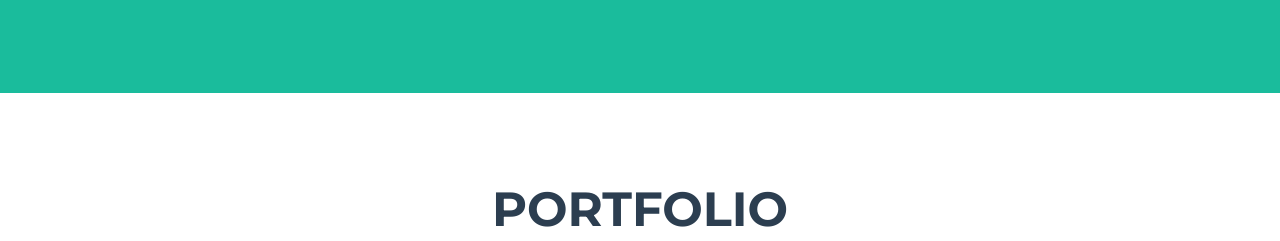
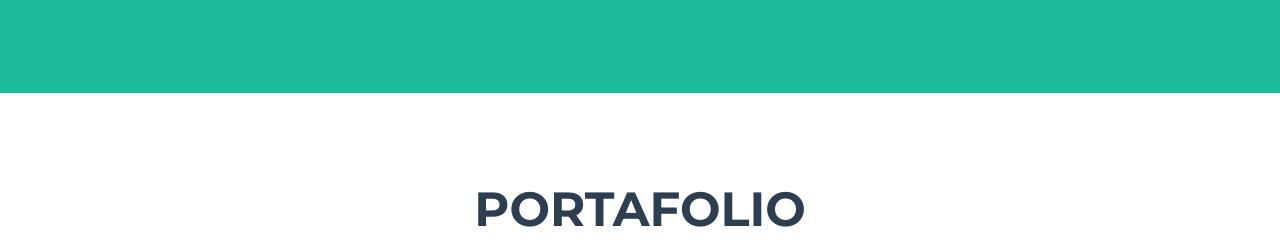
Before and after one commit to LimonAgridulce/LimonAgridulce.github.io, a plain HTML site: page index.html in a window 1280 px wide. Shown: the part 559-800 px from the top of the page. Drawn offline with nearby package versions, Linux system fonts and the light colour scheme.

Commit message:
Add files via upload

```diff
--- a/index.html
+++ b/index.html
@@ -55,7 +55,7 @@
         <section class="page-section portfolio" id="portfolio">
             <div class="container">
                 <!-- Portfolio Section Heading-->
-                <h2 class="page-section-heading text-center text-uppercase text-secondary mb-0">Portfolio</h2>
+                <h2 class="page-section-heading text-center text-uppercase text-secondary mb-0">Portafolio</h2>
                 <!-- Icon Divider-->
                 <div class="divider-custom">
                     <div class="divider-custom-line"></div>
```
